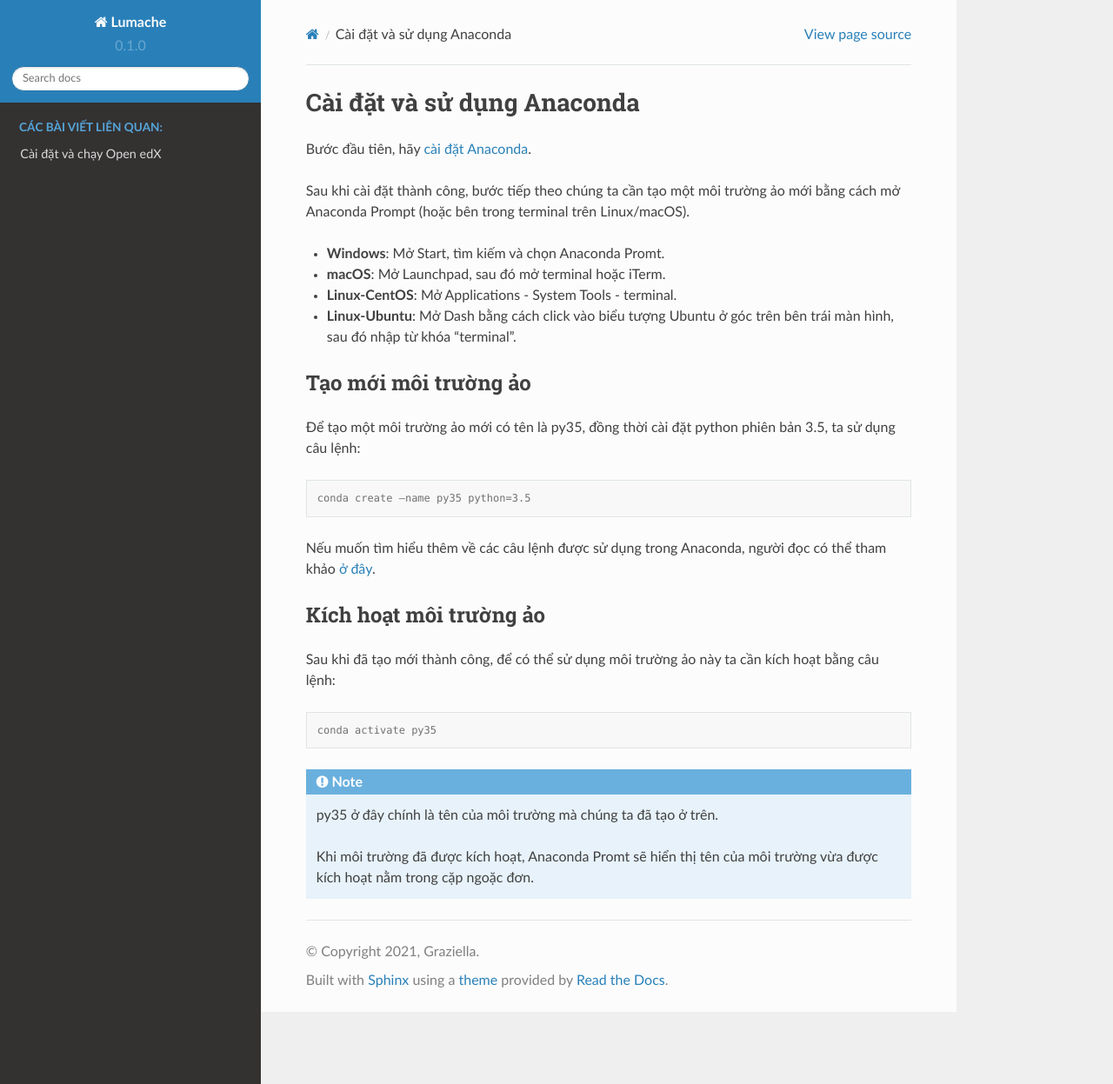
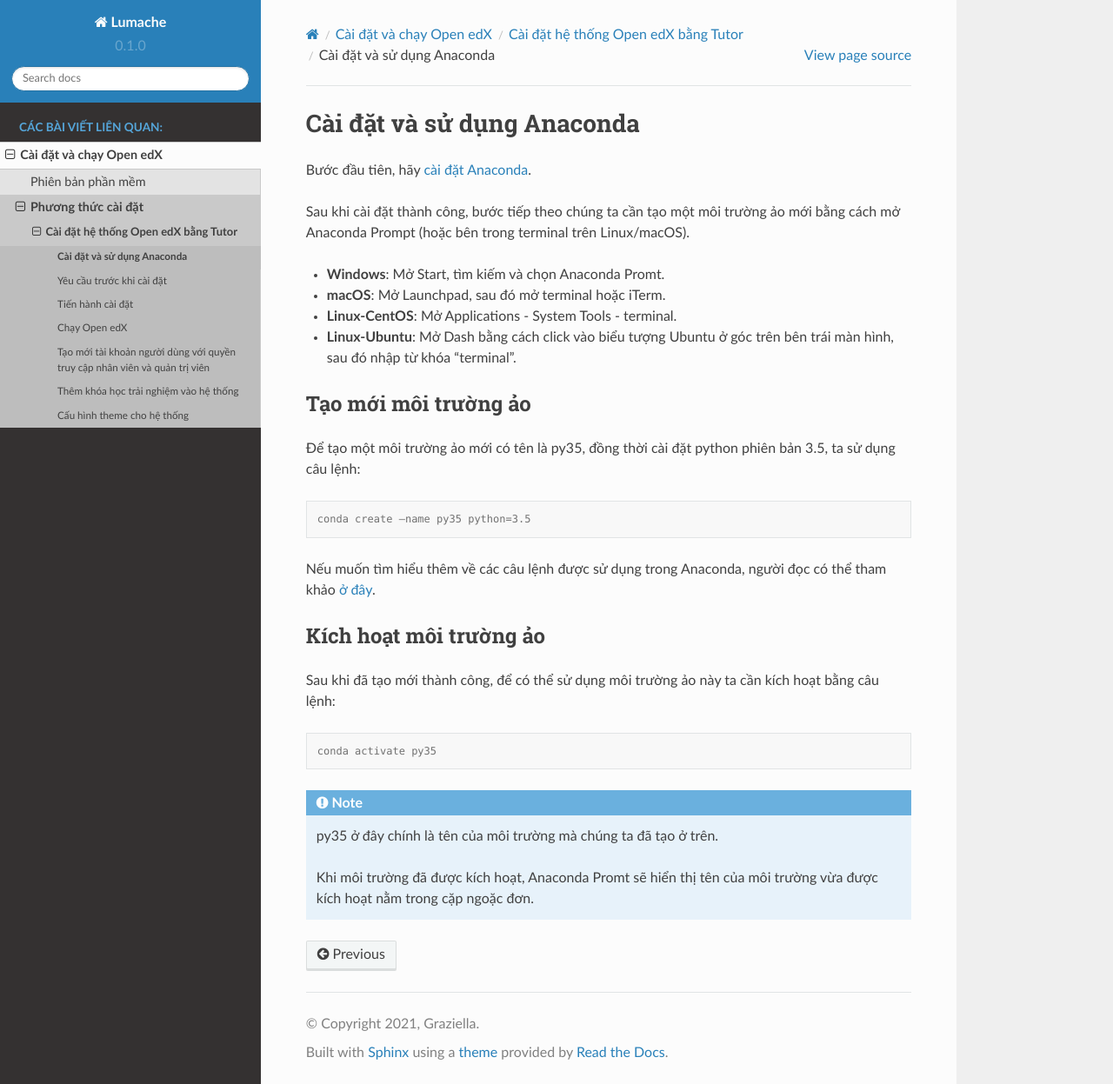
Before and after one commit to dlowji/rtd-openedx, a Sphinx documentation site: the page built from docs/source/anaconda.rst, in a window 1280 px wide and 1247 px high. Shown: the whole window at 87% size. Built offline with Sphinx 7.4.7 and the Read the Docs theme 2.0.0, drawn with Linux system fonts in a browser that asks for light colours.

Commit message:
Update configuration.rst

```diff
--- a/docs/source/configuration.rst
+++ b/docs/source/configuration.rst
@@ -44,3 +44,8 @@ Một số tính năng, đặc điểm nổi bật của Tutor mà chúng tôi
  * Chạy hoàn toàn trên `Docker <https://www.docker.com/>`_
  * Kiến trúc có thể mở rộng với các `plugins <https://docs.tutor.overhang.io/plugins/index.html>`_.
  * Có thể hoạt động tương thích với `Kubernetes <https://docs.tutor.overhang.io/k8s.html>`_.
+
+.. toctree::
+   :hidden:
+
+   tutor
```
